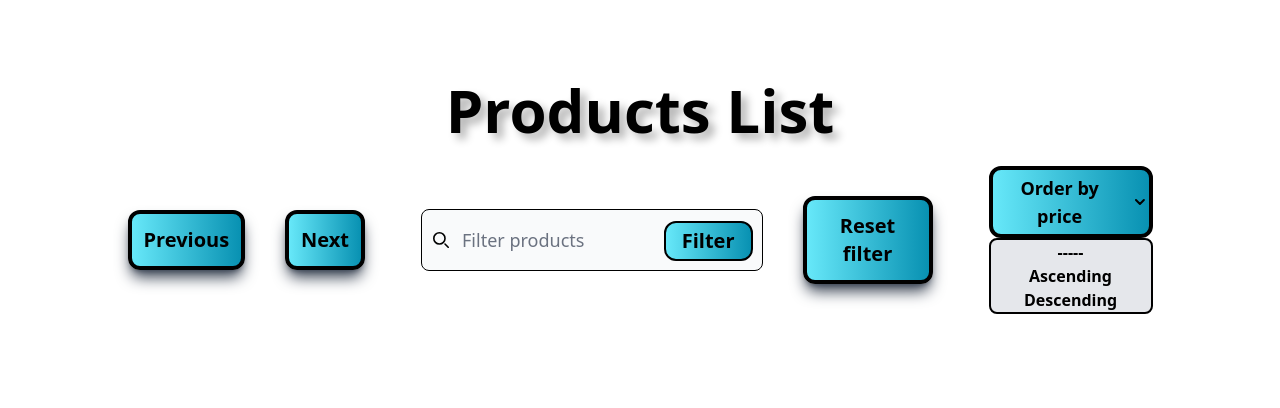
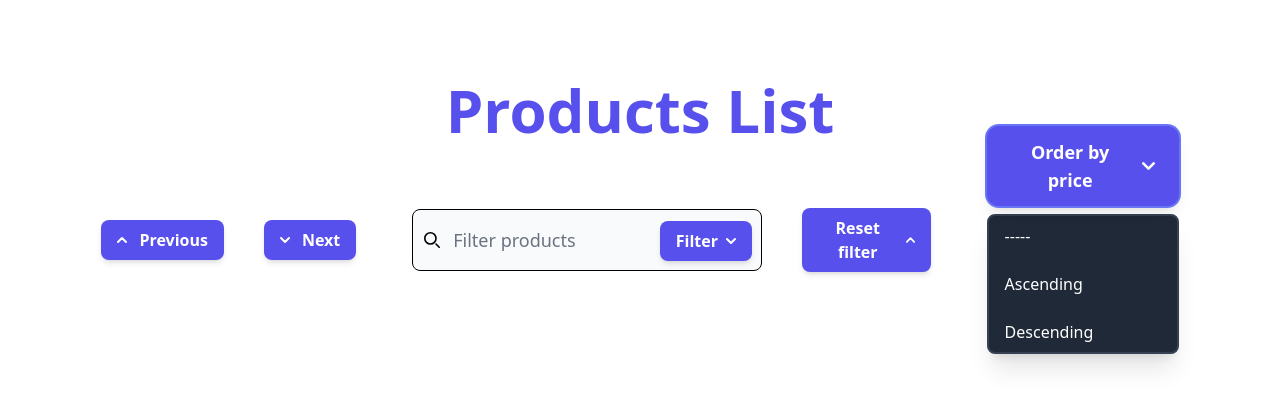
Before and after one commit to CarlosArauco8556/Control-de-Venta-Frontend, an Angular app: page /get-products in a window 1280 px wide. Both pictures are taken after a click on the button "Order by price". Shown: the top 408 px of the page. Built offline with nearby package versions, Linux system fonts and the light colour scheme; no server answers.

Commit message:
feat: added route relationship and fix htmls

```diff
--- a/src/app/products/components/change-page-buttons/change-page-buttons.component.html
+++ b/src/app/products/components/change-page-buttons/change-page-buttons.component.html
@@ -1,8 +1,23 @@
-<div class = "flex items-center gap-x-10">
-    <button type = "button" class="bg-gradient-to-r from-cyan-300 to-cyan-600 p-3 rounded-xl
-    shadow-lg shadow-gray-700  border-4 border-black text-xl font-bold transform transition-all
-     hover:text-white active:translate-y-2" (click) = "previousPage()">Previous</button>
-    <button type = "button" class = "bg-gradient-to-r from-cyan-300 to-cyan-600 p-3 rounded-xl
-    shadow-lg shadow-gray-700  border-4 border-black text-xl font-bold transform transition-all
-     hover:text-white active:translate-y-2" (click) = "nextPage()">Next</button>
+<div class="flex items-center gap-x-10">
+    <!-- Botón Previous -->
+    <button
+        type="button"
+        class="flex items-center justify-center bg-indigo-600 text-white font-semibold py-2 px-4 rounded-lg shadow-md hover:bg-indigo-700 transition duration-200 ease-in-out"
+        (click)="previousPage()">
+        <svg class="w-2.5 h-2.5 mr-3" aria-hidden="true" xmlns="http://www.w3.org/2000/svg" fill="none" viewBox="0 0 10 6">
+            <path stroke="currentColor" stroke-linecap="round" stroke-linejoin="round" stroke-width="2" d="m9 5-4-4-4 4"/>
+        </svg>
+        Previous
+    </button>
+
+    <!-- Botón Next -->
+    <button
+        type="button"
+        class="flex items-center justify-center bg-indigo-600 text-white font-semibold py-2 px-4 rounded-lg shadow-md hover:bg-indigo-700 transition duration-200 ease-in-out"
+        (click)="nextPage()">
+        <svg class="w-2.5 h-2.5 mr-3" aria-hidden="true" xmlns="http://www.w3.org/2000/svg" fill="none" viewBox="0 0 10 6">
+            <path stroke="currentColor" stroke-linecap="round" stroke-linejoin="round" stroke-width="2" d="m1 1 4 4 4-4"/>
+        </svg>
+        Next
+    </button>
 </div>
--- a/src/app/products/components/dropdown-button/dropdown-button.component.html
+++ b/src/app/products/components/dropdown-button/dropdown-button.component.html
@@ -1,17 +1,28 @@
-<button class = "text-lg font-bold flex items-center
-    bg-gradient-to-r from-cyan-300 to-cyan-600 border-4 border-black rounded-xl p-1"
-    (click)="toggleDropdown()">Order by price
-    <svg class="w-2.5 h-2.5 ms-3" aria-hidden="true" xmlns="http://www.w3.org/2000/svg" fill="none" viewBox="0 0 10 6">
+<!-- Botón "Order by price" -->
+<button
+    (click)="toggleDropdown()"
+    class="flex items-center justify-between bg-indigo-600 text-white font-semibold py-3 px-6 rounded-xl shadow-lg hover:bg-indigo-700 transition-all duration-200 ease-in-out transform hover:scale-105 focus:outline-none focus:ring-2 focus:ring-indigo-500">
+    <span class="text-lg">Order by price</span>
+    <svg class="w-3.5 h-3.5 ml-3" aria-hidden="true" xmlns="http://www.w3.org/2000/svg" fill="none" viewBox="0 0 10 6">
         <path stroke="currentColor" stroke-linecap="round" stroke-linejoin="round" stroke-width="2" d="m1 1 4 4 4-4"/>
     </svg>
 </button>
 
-<div class = "flex flex-col items-center justify-centerw-24 text-base font-bold bg-gray-200 rounded-lg border-2 border-black"
-*ngIf="isOpen">
-    <button class = "w-40 hover:bg-cyan-400 "
-    (click)="selectOption(' ----- ')"> ----- </button>
-    <button class = "w-40 hover:bg-cyan-400 "
-    (click)="selectOption('Ascending')">Ascending</button>
-    <button class = "w-40 hover:bg-cyan-400 "
-    (click)="selectOption('Descending')">Descending</button>
+<!-- Dropdown Menu -->
+<div *ngIf="isOpen" class="flex flex-col items-center justify-center w-48 bg-gray-800 text-white rounded-lg shadow-xl border-2 border-gray-700 mt-2 space-y-2">
+    <button
+        class="w-full text-left py-2 px-4 rounded-lg hover:bg-cyan-500 focus:outline-none focus:ring-2 focus:ring-cyan-400 transition-all duration-200 ease-in-out"
+        (click)="selectOption(' ----- ')">
+        -----
+    </button>
+    <button
+        class="w-full text-left py-2 px-4 rounded-lg hover:bg-cyan-500 focus:outline-none focus:ring-2 focus:ring-cyan-400 transition-all duration-200 ease-in-out"
+        (click)="selectOption('Ascending')">
+        Ascending
+    </button>
+    <button
+        class="w-full text-left py-2 px-4 rounded-lg hover:bg-cyan-500 focus:outline-none focus:ring-2 focus:ring-cyan-400 transition-all duration-200 ease-in-out"
+        (click)="selectOption('Descending')">
+        Descending
+    </button>
 </div>
--- a/src/app/products/components/search-bar/search-bar.component.html
+++ b/src/app/products/components/search-bar/search-bar.component.html
@@ -1,18 +1,34 @@
-<div class = "flex items-center gap-x-10">
-    <form class = "w-96 mx-auto" (submit) = "filterProducts(searchImput.value); $event.preventDefault()">
-        <label for = "default-search" class = "text-lg sr-only">Search</label>
-        <div class = "relative">
-            <div class = "absolute inset-y-0 start-0 flex items-center ps-3 pointer-events-none">
+<div class="flex items-center gap-x-10">
+    <!-- Formulario de búsqueda -->
+    <form class="w-96 mx-auto" (submit)="filterProducts(searchImput.value); $event.preventDefault()">
+        <label for="default-search" class="text-lg sr-only">Search</label>
+        <div class="relative">
+            <!-- Icono de búsqueda -->
+            <div class="absolute inset-y-0 start-0 flex items-center ps-3 pointer-events-none">
                 <svg class="w-4 h-4 text-black" aria-hidden="true" xmlns="http://www.w3.org/2000/svg" fill="none" viewBox="0 0 20 20">
                     <path stroke="currentColor" stroke-linecap="round" stroke-linejoin="round" stroke-width="2" d="m19 19-4-4m0-7A7 7 0 1 1 1 8a7 7 0 0 1 14 0Z"/>
                 </svg>
             </div>
+            <!-- Campo de búsqueda -->
             <input type="search" id="default-search" #searchImput class="block w-full p-4 ps-10 text-lg text-gray-900 border border-black rounded-lg bg-gray-50" placeholder="Filter products" required />
-            <button type="submit" class="text-black absolute end-2.5 bottom-2.5 border-2 border-black bg-gradient-to-r from-cyan-300 to-cyan-600 hover:text-white font-bold rounded-xl text-xl px-4 py-1">Filter</button>
+            <!-- Botón de filtro -->
+            <button type="submit" class="flex items-center justify-center text-white bg-indigo-600 hover:bg-indigo-700 font-semibold py-2 px-4 rounded-lg shadow-md transition duration-200 ease-in-out absolute end-2.5 bottom-2.5">
+                <span class="mr-2">Filter</span>
+                <svg class="w-2.5 h-2.5" aria-hidden="true" xmlns="http://www.w3.org/2000/svg" fill="none" viewBox="0 0 10 6">
+                    <path stroke="currentColor" stroke-linecap="round" stroke-linejoin="round" stroke-width="2" d="m1 1 4 4 4-4"/>
+                </svg>
+            </button>
         </div>
     </form>
 
-    <button type = "button" class = "bg-gradient-to-r from-cyan-300 to-cyan-600 p-3 rounded-xl
-    shadow-lg shadow-gray-700  border-4 border-black text-xl font-bold transform transition-all
-     hover:text-white active:translate-y-2" (click) = "resetFilter()">Reset filter</button>
+    <!-- Botón Reset filter -->
+    <button
+        type="button"
+        class="flex items-center justify-center bg-indigo-600 text-white font-semibold py-2 px-4 rounded-lg shadow-md hover:bg-indigo-700 transition duration-200 ease-in-out"
+        (click)="resetFilter()">
+        <span class="mr-2">Reset filter</span>
+        <svg class="w-2.5 h-2.5" aria-hidden="true" xmlns="http://www.w3.org/2000/svg" fill="none" viewBox="0 0 10 6">
+            <path stroke="currentColor" stroke-linecap="round" stroke-linejoin="round" stroke-width="2" d="m9 5-4-4-4 4"/>
+        </svg>
+    </button>
 </div>
--- a/src/app/products/pages/get-products/get-products.component.html
+++ b/src/app/products/pages/get-products/get-products.component.html
@@ -1,5 +1,5 @@
 <div class = "mx-32 mb-28">
-    <p class = "text-6xl font-extrabold text-center mt-20 text-shadow">Products List</p>
+    <p class = "text-6xl font-extrabold text-center mt-20 text-indigo-600">Products List</p>
     <div class = "flex items-center justify-center h-28 gap-x-14 mt-11 mb-5">
         <products-change-page-buttons></products-change-page-buttons>
         <products-search-bar></products-search-bar>
--- a/src/app/workers-admin/pages/home/home.component.ts
+++ b/src/app/workers-admin/pages/home/home.component.ts
@@ -1,10 +1,13 @@
 import { CommonModule } from '@angular/common';
 import { Component } from '@angular/core';
-import { FormsModule } from '@angular/forms';
+import { GetProductsComponent } from '../../../products/pages/get-products/get-products.component';
+import { DeleteProductComponent } from "../../../products/pages/delete-product/delete-product.component";
+import { AddProductComponent } from "../../../products/pages/add-product/add-product.component";
+import { UpdateProductComponent } from "../../../products/pages/update-product/update-product.component";
 
 @Component({
   selector: 'app-home',
-  imports: [CommonModule],
+  imports: [CommonModule, GetProductsComponent, DeleteProductComponent, AddProductComponent, UpdateProductComponent],
   templateUrl: './home.component.html',
   styleUrl: './home.component.css'
 })
@@ -14,6 +17,7 @@ export class HomeComponent {
   isUserOpen: boolean;
   isInvoicesOpen: boolean;
   isSuppliersOpen: boolean;
+  currentComponent: string = '';
 
   constructor()
   {
@@ -21,6 +25,10 @@ export class HomeComponent {
     this.isUserOpen = false;
     this.isInvoicesOpen = false;
     this.isSuppliersOpen = false;
+  }
+
+  loadComponent(component: string) {
+    this.currentComponent = component;
   }
 
   openProductMenu()
```
Also changed, not shown: src/app/products/pages/delete-product/delete-product.component.html (+24 -15 lines), src/app/workers-admin/pages/home/home.component.html (+21 -116 lines).
